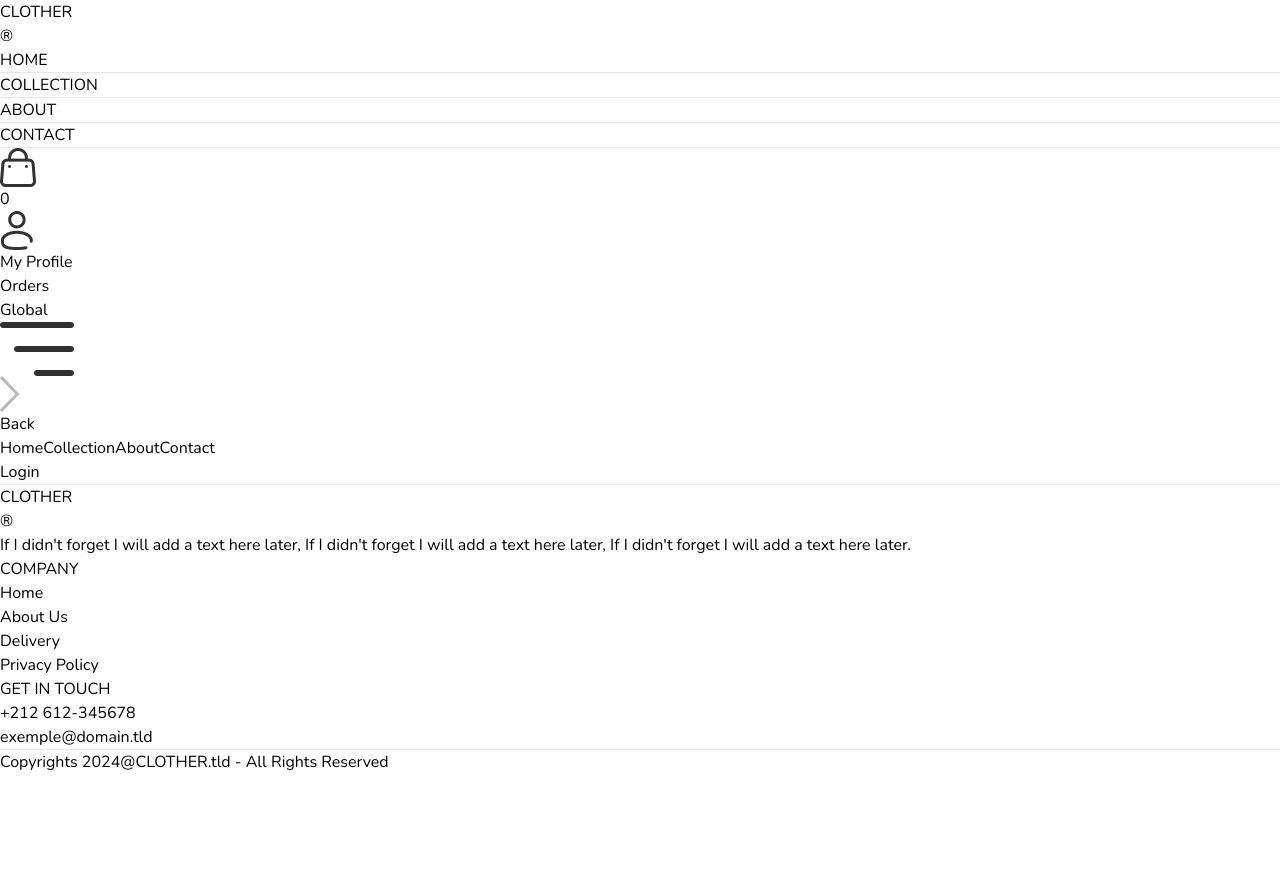
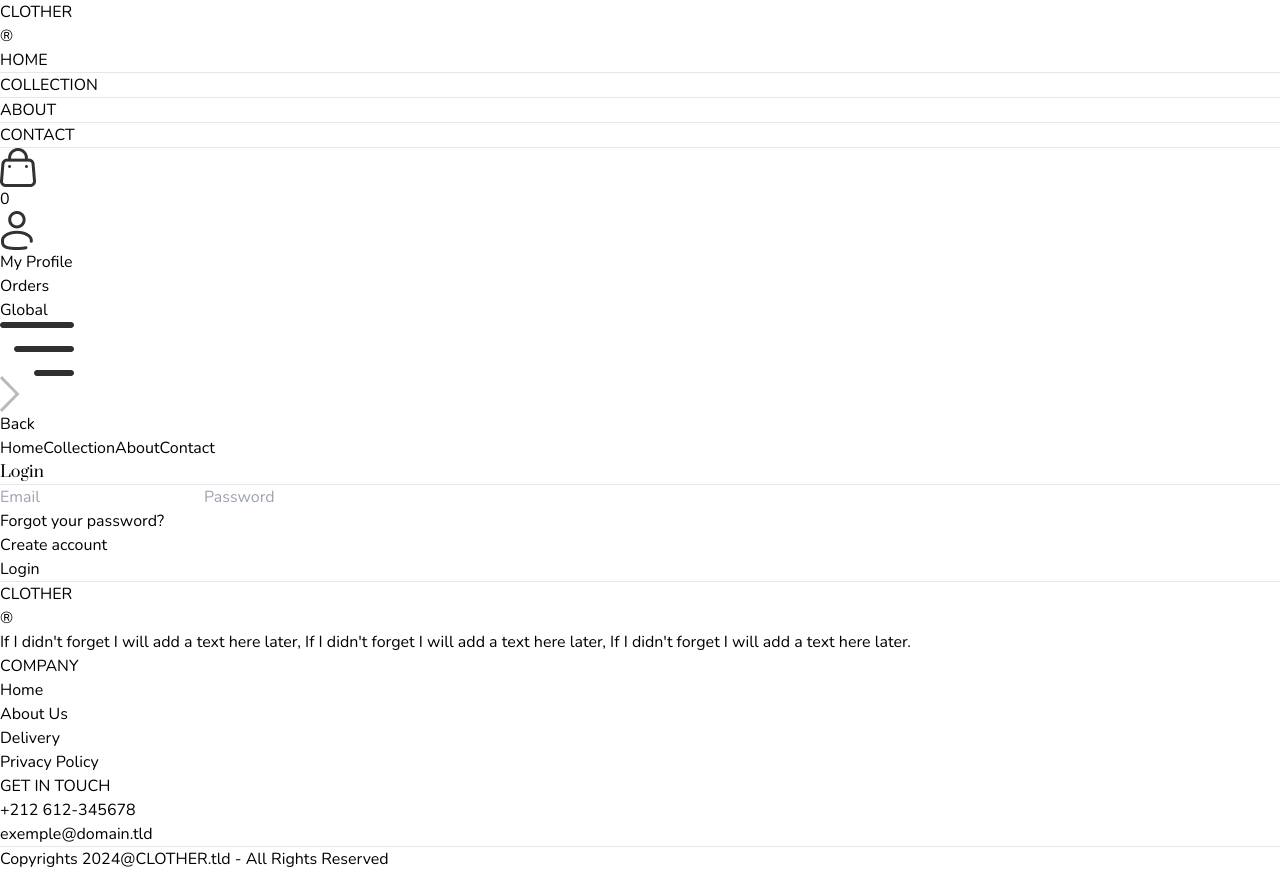
Before and after one commit to Jalal-Elhajouji/Clother, a React (Vite) app: page /login in a window 1280 px wide. Before the commit the page ends 800 px from the top, so only its background shows below. Built offline with nearby package versions, Linux system fonts and the light colour scheme.

Commit message:
Create Login/Sign up page UI

```diff
--- a/src/components/Navbar.jsx
+++ b/src/components/Navbar.jsx
@@ -58,7 +58,7 @@ const Navbar = () => {
                     <span className='absolute -top-2 -right-2 w-5 h-5 bg-zinc-600 text-xs text-white flex items-center justify-center rounded-full p-1'>{getCartCount()}</span>
                 </Link>
                 <div className='group relative'>
-                    <img src={assets.profile_icon} className='w-6 cursor-pointer' alt="profile" />
+                    <Link to='/login'><img src={assets.profile_icon} className='w-6 cursor-pointer' alt="profile" /></Link>
                     <div className='hidden group-hover:block absolute dropdown-menu right-0 pt-4'>
                         <div className='flex flex-col gap-2 w-36 py-3 px-5 bg-slate-200 text-zinc-600 rounded-md'>
                             <p className='cursor-pointer hover:text-black'>My Profile</p>
--- a/src/pages/Login.jsx
+++ b/src/pages/Login.jsx
@@ -1,9 +1,35 @@
-import React from 'react'
+import React, { useState } from 'react';
 
 const Login = () => {
+
+  const [currentState, setCurrentState] = useState('Login');
+  const onSubmitHandler = async (event) => {
+    event.preventDefault();
+  }
+
   return (
-    <div>Login</div>
+    <form onSubmit={onSubmitHandler} className='flex flex-col items-center w-[90%] sm:max-w-96 m-auto mt-14 gap-4 text-zinc-800'>
+      <div className='inline-flex items-center gap-2 mb-2 mt-10 '>
+        <p className='prata-regular text-3xl'>{currentState}</p>
+        <hr className='border-none h-[1.5px] w-10 bg-zinc-800' />
+      </div>
+      {currentState === 'Sign up' && <input type="text" className='w-full px-3 py-2 border border-zinc-800' placeholder='Name' required />}
+      <input type="email" className='w-full px-3 py-2 border border-zinc-800' placeholder='Email' required />
+      <input type="password" className='w-full px-3 py-2 border border-zinc-800' placeholder='Password' required />
+      <div className='flex w-full justify-between text-sm mt-[-8px]'>
+        {
+          currentState === 'Login' ?
+            <div className='flex w-full justify-between'>
+              <p className='cursor-pointer'>Forgot your password?</p>
+              <p onClick={() => setCurrentState('Sign up')} className='cursor-pointer'>Create account</p>
+            </div>
+
+            : <p onClick={() => setCurrentState('Login')} className='flex w-full justify-end cursor-pointer'>Login Here</p>
+        }
+      </div>
+      <button className='bg-black text-white font-light px-8 py-2 mt-4'>{currentState === 'Login' ? 'Login' : 'Sign up'}</button>
+    </form>
   )
 }
 
-export default Login
+export default Login;
```
